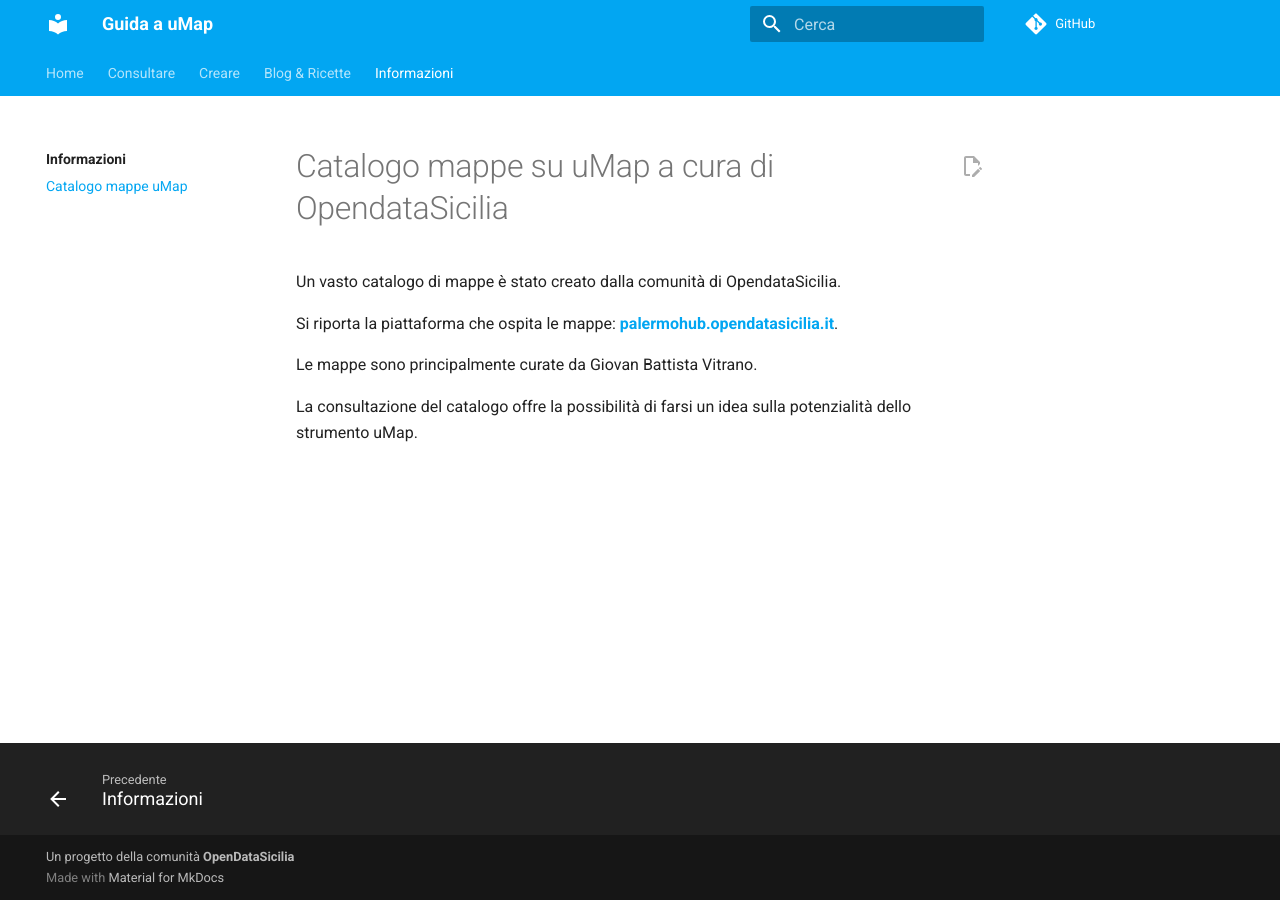
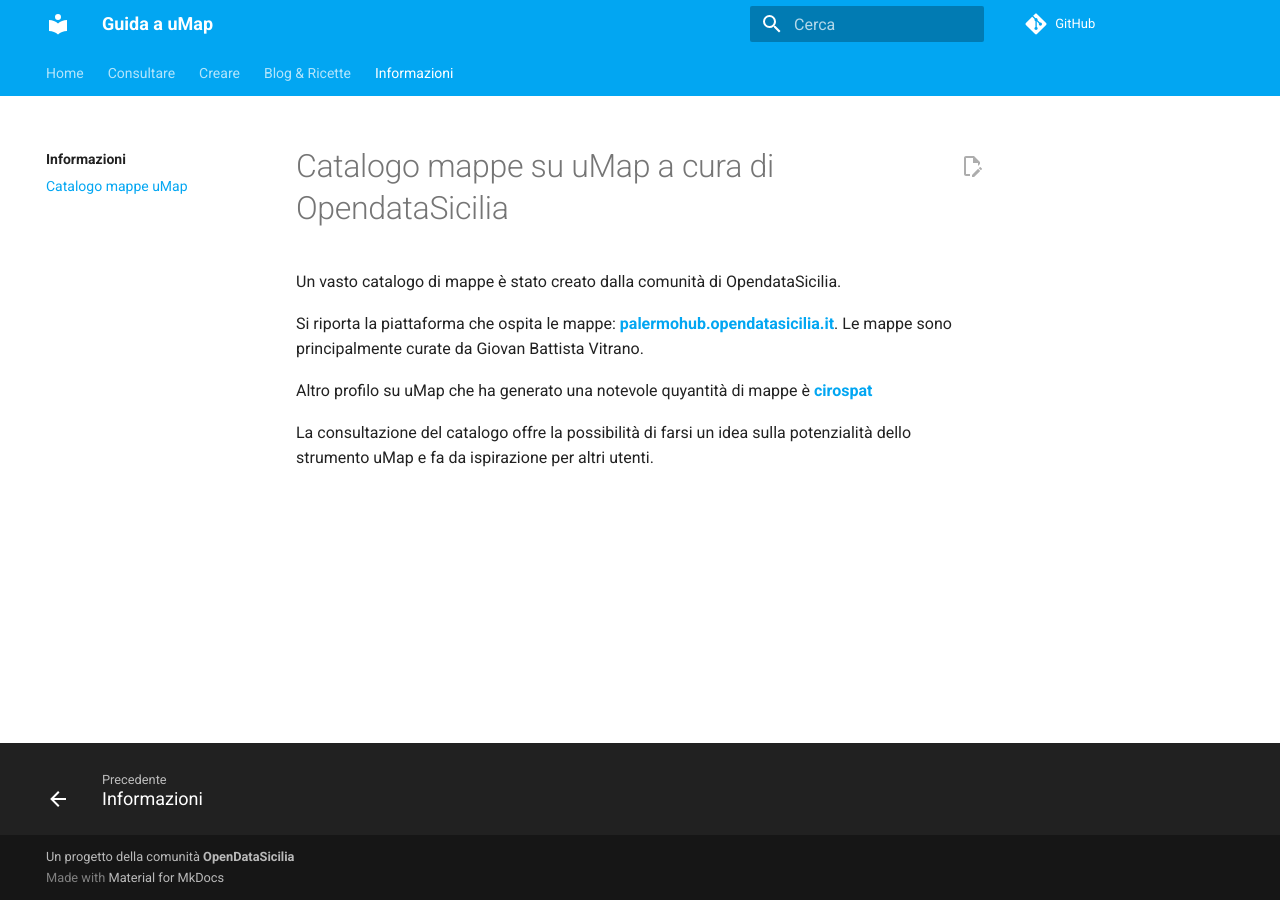
Before and after one commit to opendatasicilia/guida-umap, an MkDocs documentation site: the page built from docs/informazioni/catalogo-mappe.md, in a window 1280 px wide. Built offline with MkDocs 1.6.1 and Material for MkDocs 9.7.7, drawn with Linux system fonts in a browser that asks for light colours; comment, search, counter and statistics services are not loaded.

Commit message:
Update catalogo-mappe.md

```diff
--- a/docs/informazioni/catalogo-mappe.md
+++ b/docs/informazioni/catalogo-mappe.md
@@ -3,7 +3,8 @@
 Un vasto catalogo di mappe è stato creato dalla comunità di OpendataSicilia.
 
 Si riporta la piattaforma che ospita le mappe: [**palermohub.opendatasicilia.it**](https://palermohub.opendatasicilia.it/).
-
 Le mappe sono principalmente curate da Giovan Battista Vitrano.
 
-La consultazione del catalogo offre la possibilità di farsi un idea sulla potenzialità dello strumento uMap.
+Altro profilo su uMap che ha generato una notevole quyantità di mappe è [**cirospat**](https://umap.openstreetmap.fr/it/user/cirospat)
+
+La consultazione del catalogo offre la possibilità di farsi un idea sulla potenzialità dello strumento uMap e fa da ispirazione per altri utenti.
```
